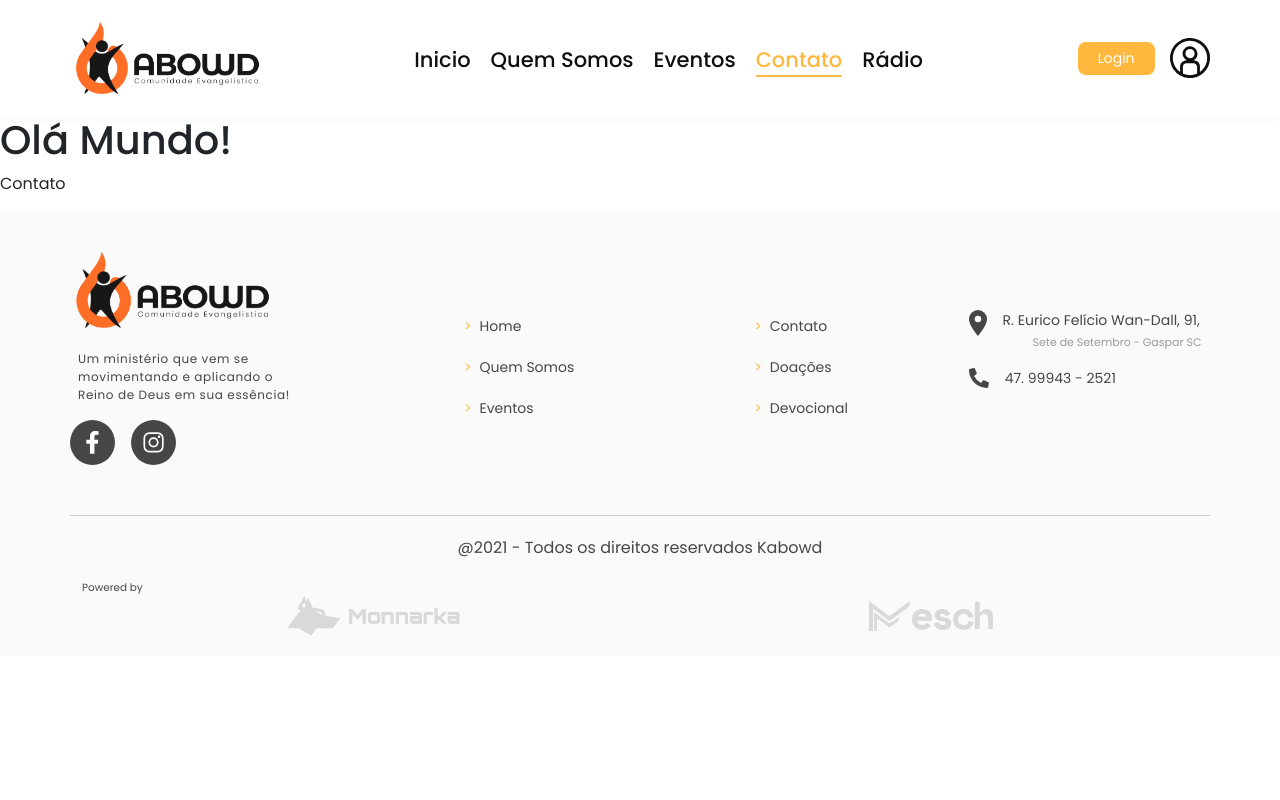
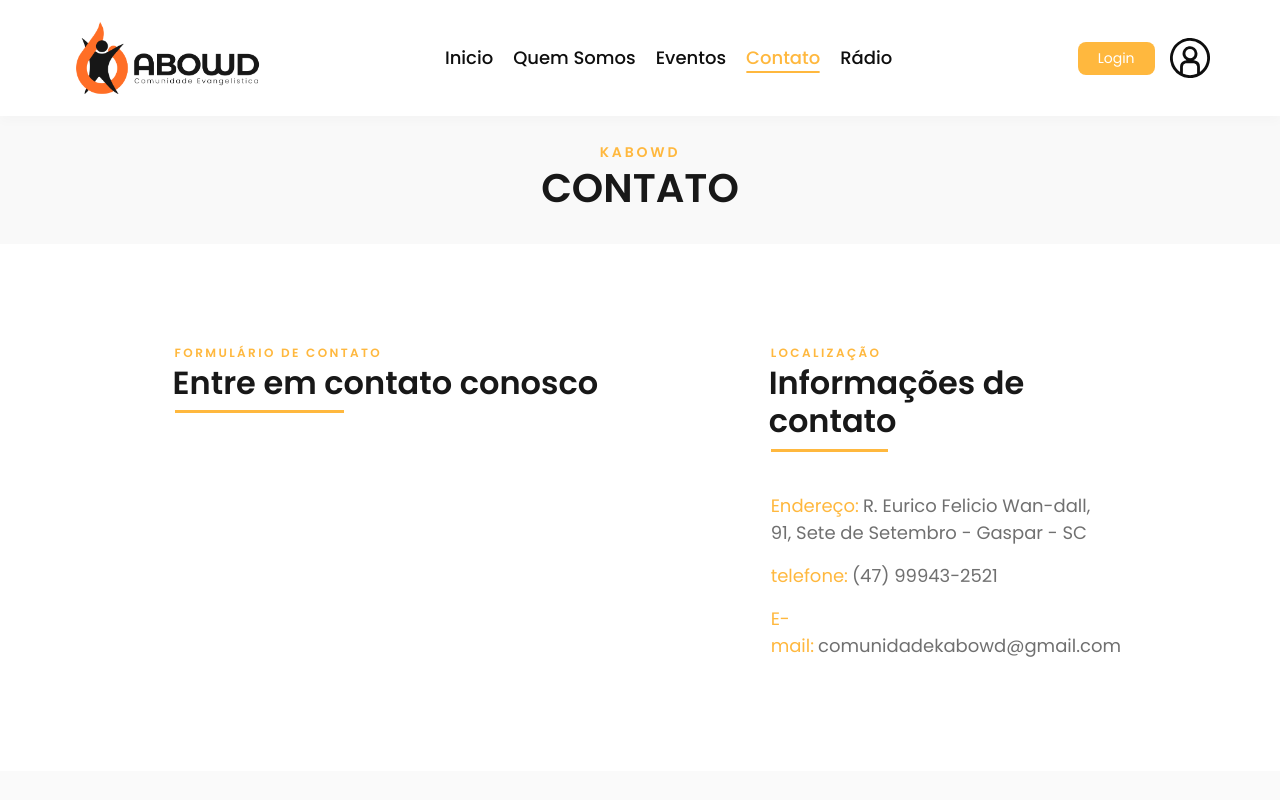
Before and after one commit to elielmeschss/kabowd-church, a React (Create React App) app: page /contato in a window 1280 px wide. Shown: the top 800 px of the page. Built offline with nearby package versions, Linux system fonts and the light colour scheme.

Commit message:
contact created

```diff
--- a/src/pages/Contact/Contact.jsx
+++ /dev/null
@@ -1,10 +0,0 @@
-import React from "react";
-
-export default function Contact(){
-  return(
-    <div>
-      <h1>Olá Mundo!</h1>
-      <p>Contato</p>
-    </div>
-  )
-}
--- /dev/null
+++ b/src/pages/Contact/Contact.tsx
@@ -0,0 +1,57 @@
+import React from "react";
+import { Container, Row } from 'react-bootstrap'
+
+import styles from './contact.module.scss'
+
+export default function Contact() {
+  return (
+    <section>
+      <header className={styles.contactHeaderSection}>
+        <div className={styles.contentHeaderTxt}>
+          <span className={styles.contentSpanTxt}>Kabowd</span>
+          <h1 className={styles.contentTitleHeader}>Contato</h1>
+        </div>
+      </header>
+
+      <Container>
+        <Row>
+          <div className={styles.formContact}>
+            <div className={styles.formSendMail}>
+              <div className={styles.formHeaderMail}>
+                <span className={styles.headerTxt}>Formulário de contato</span>
+                <h2 className={styles.headerTitle}>Entre em contato conosco</h2>
+              </div>
+
+
+            </div>
+
+            <div className={styles.infoContact}>
+              <div className={styles.infoHeaderContact}>
+                <span className={styles.headerTxt}>Localização</span>
+                <h2 className={styles.headerTitle}>Informações de contato</h2>
+              </div>
+
+              <div className={styles.infoDetailsLocale}>
+                <p className={styles.detaislLocale}>
+                  <span className={styles.detaisInner}>Endereço:</span>
+                  <a className={styles.detailsIn} href="/">R. Eurico Felicio Wan-dall, 91, Sete de Setembro - Gaspar - SC</a>
+                </p>
+
+                <p className={styles.detaislLocale}>
+                  <span className={styles.detaisInner}>telefone:</span>
+                  <a className={styles.detailsIn} href="/">{`(47) 99943-2521`}</a>
+                </p>
+
+                <p className={styles.detaislLocale}>
+                  <span className={styles.detaisInner}>E-mail:</span>
+                  <a className={styles.detailsIn} href="/">comunidadekabowd@gmail.com</a>
+                </p>
+              </div>
+            </div>
+          </div>
+        </Row>
+      </Container>
+
+    </section>
+  )
+}
--- /dev/null
+++ b/src/pages/Contact/contact.module.scss
@@ -0,0 +1,160 @@
+.contactHeaderSection {
+  background: #F9F9F9;
+  padding: 1.5rem;
+
+  @media (max-width: 768px) {
+    padding: 1rem;
+  }
+
+  .contentHeaderTxt {
+    width: fit-content;
+    margin: auto;
+    text-align: center;
+
+    .contentSpanTxt {
+      font-family: 'Poppins';
+      font-weight: 600;
+      font-size: 0.875rem;
+      letter-spacing: 2.8px;
+      color: #FFB83E;
+      text-transform: uppercase;
+
+      @media (max-width: 768px) {
+        font-size: 0.625rem;
+      }
+    }
+
+    .contentTitleHeader {
+      font-family: 'Poppins';
+      font-weight: 600;
+      color: #181818;
+      text-transform: uppercase;
+
+      @media (max-width: 768px) {
+        font-size: 1.125rem;
+      }
+    }
+  }
+}
+
+.formContact{
+  display: flex;
+  justify-content: space-evenly;
+  gap: 5rem;
+  margin: 6rem 0;
+
+  @media (max-width: 768px) {
+    flex-direction: column;
+    padding: 0 1.25rem;
+  }
+
+  .formSendMail{
+    .formHeaderMail{
+      margin-bottom: 2.5rem;
+
+      .headerTxt{
+        font-family: 'Poppins';
+        font-weight: 600;
+        font-size: 0.75rem;
+        letter-spacing: 2.4px;
+        text-transform: uppercase;
+        color: #FFB83E;
+      }
+
+      .headerTitle{
+        font-family: 'Poppins';
+        font-weight: 600;
+        font-size: 2rem;
+        color: #181818;
+        margin-left: -2px;
+
+        @media (max-width: 768px) {
+          font-size: 1.5rem;
+        }
+      }
+
+      &::after{
+        content: '';
+        height: 3px;
+        width: 40%;
+        background: #FFB83E;
+        display: block;
+      }
+    }
+  }
+
+  .infoContact{
+    width: 30%;
+
+    @media (max-width: 768px) {
+      width: auto;
+    }
+
+    .infoHeaderContact{
+      margin-bottom: 2.5rem;
+
+      .headerTxt{
+        font-family: 'Poppins';
+        font-weight: 600;
+        font-size: 0.75rem;
+        letter-spacing: 2.4px;
+        text-transform: uppercase;
+        color: #FFB83E;
+      }
+
+      .headerTitle{
+        font-family: 'Poppins';
+        font-weight: 600;
+        font-size: 2rem;
+        color: #181818;
+        margin-left: -2px;
+
+        @media (max-width: 768px) {
+          font-size: 1.5rem;
+        }
+      }
+
+      &::after{
+        content: '';
+        height: 3px;
+        width: 35%;
+        background: #FFB83E;
+        display: block;
+      }
+    }
+
+    .infoDetailsLocale{
+
+      .detaislLocale{
+
+        .detaisInner{
+          font-family: 'Poppins';
+          font-weight: 400;
+          font-size: 1.125rem;
+          color: #FFB83E;
+          margin-right: 4px;
+
+          @media (max-width: 768px) {
+            font-size: 0.875rem;
+          }
+        }
+
+        .detailsIn{
+          font-family: 'Poppins';
+          font-weight: 400;
+          font-size: 1.125rem;
+          color: #707070;
+          text-decoration: unset;
+
+          @media (max-width: 768px) {
+            font-size: 0.875rem;
+          }
+
+          &:hover{
+            color: #FFB83E;
+          }
+        }
+      }
+    }
+  }
+}
--- a/src/pages/Radio/Radio.jsx
+++ b/src/pages/Radio/Radio.jsx
@@ -3,7 +3,7 @@ import React from "react";
 export default function Radio(){
   return(
     <div>
-      <iframe src="https://player.hdradios.net/player-web/7540" frameborder="0" width="100%" height="600"></iframe>
+      <iframe title="KWD" src="https://player.hdradios.net/player-web/7540" frameborder="0" width="100%" height="600"></iframe>
     </div>
   )
 }
--- a/src/views/static/footer/footer.module.scss
+++ b/src/views/static/footer/footer.module.scss
@@ -224,6 +224,7 @@
         text-align: center;
         padding: 20px 0;
         color: #464646;
+        font-size: 0.875rem;
     }
 }
 
--- a/src/views/static/footer/layout/FooterMobile.jsx
+++ b/src/views/static/footer/layout/FooterMobile.jsx
@@ -66,15 +66,17 @@ export default function FooterMobile() {
               </div>
             </div>
           </div>
+
+          <div className={styled.copy_txt}>
+            <span>@2021 - Todos os direitos reservados Kabowd</span>
+          </div>
         </div>
       </Container>
 
       <div className={styled.footer_copy_content}>
         <Container>
           <Row>
-                        <div className={styled.copy_txt}>
-                            <span>@2021 - Todos os direitos reservados Kabowd</span>
-                        </div>
+
             <div className={styled.development_footer}>
               <div className={styled.powered_images}>
                 <a href="https://agenciamonnarka.com.br/" target={`__blank`}>
--- a/src/views/static/header/components/navbar/Navbar.scss
+++ b/src/views/static/header/components/navbar/Navbar.scss
@@ -15,8 +15,7 @@
 
       li {
         list-style: none;
-        font-size: 21px;
-        // padding: 0 19px;
+        font-size: 1.125rem;
         height: 29px;
         color: #0E0E0E;
 
```
Also changed, not shown: src/views/static/footer/layout/FooterDesktop.jsx (indentation only). Lines whose indentation alone changed are shown as unchanged.
